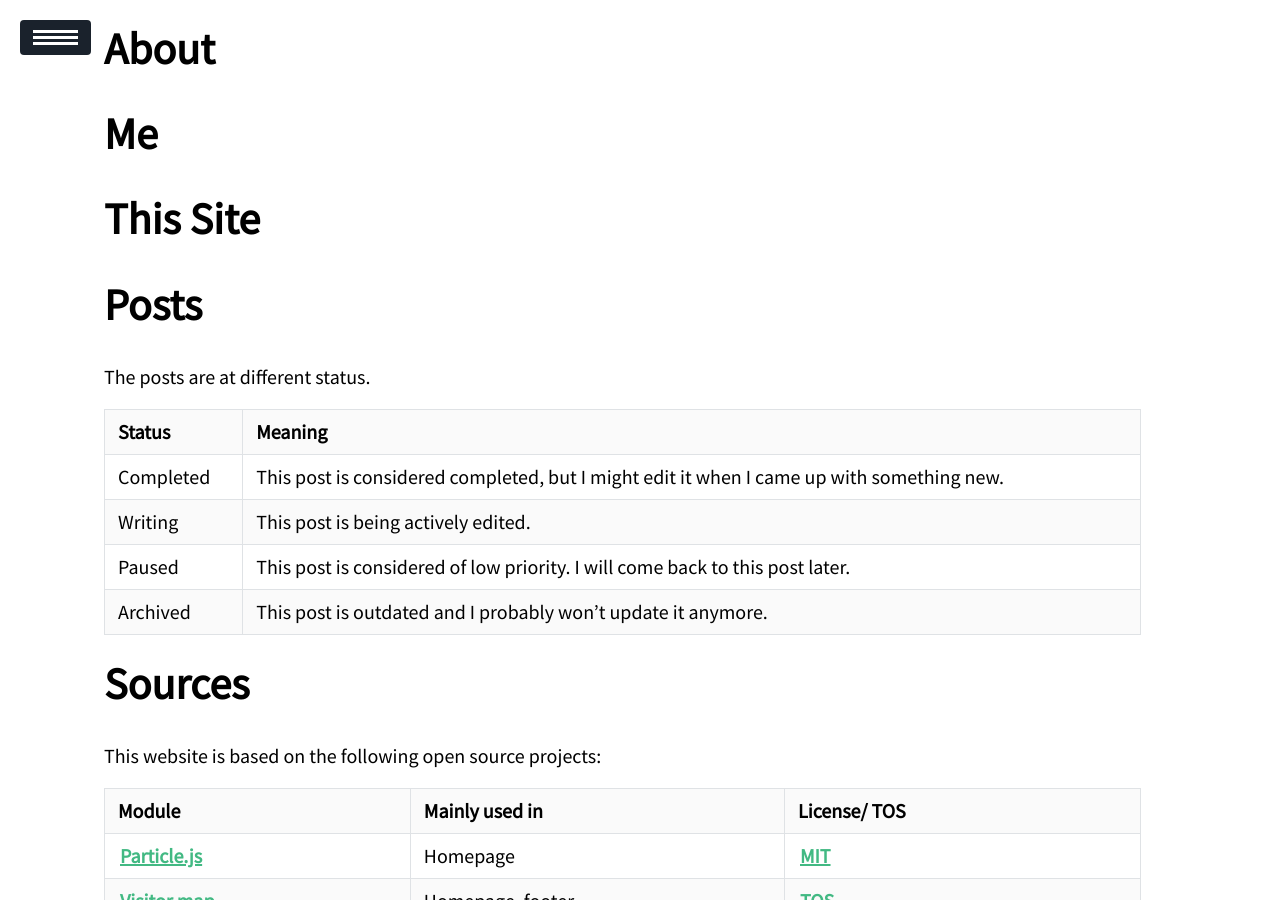
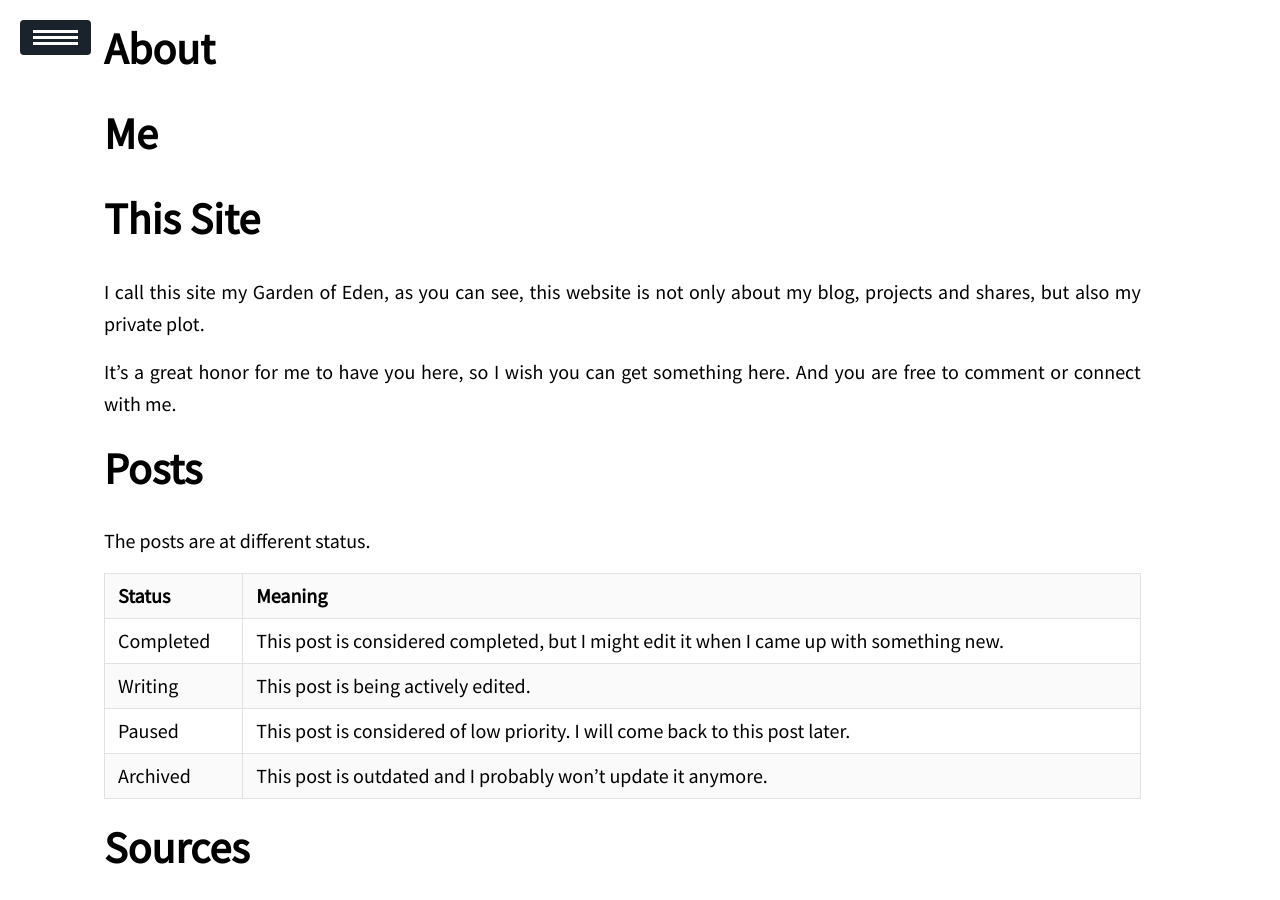
Before and after one commit to ssskz/ssskz.github.io, a Jekyll site: the page built from about/index.md, in a window 1280 px wide and 900 px high. Built offline with Jekyll 4.4.1, drawn with Linux system fonts in a browser that asks for light colours; nearby versions of some CDN libraries.

Commit message:
Update index.md

```diff
--- a/about/index.md
+++ b/about/index.md
@@ -12,6 +12,9 @@ mathjax: true
 
 # This Site
 
+I call this site my Garden of Eden, as you can see, this website is not only about my blog, projects and shares, but also my private plot.
+
+It's a great honor for me to have you here, so I wish you can get something here. And you are free to comment or connect with me.
 
 # Posts
 
```
